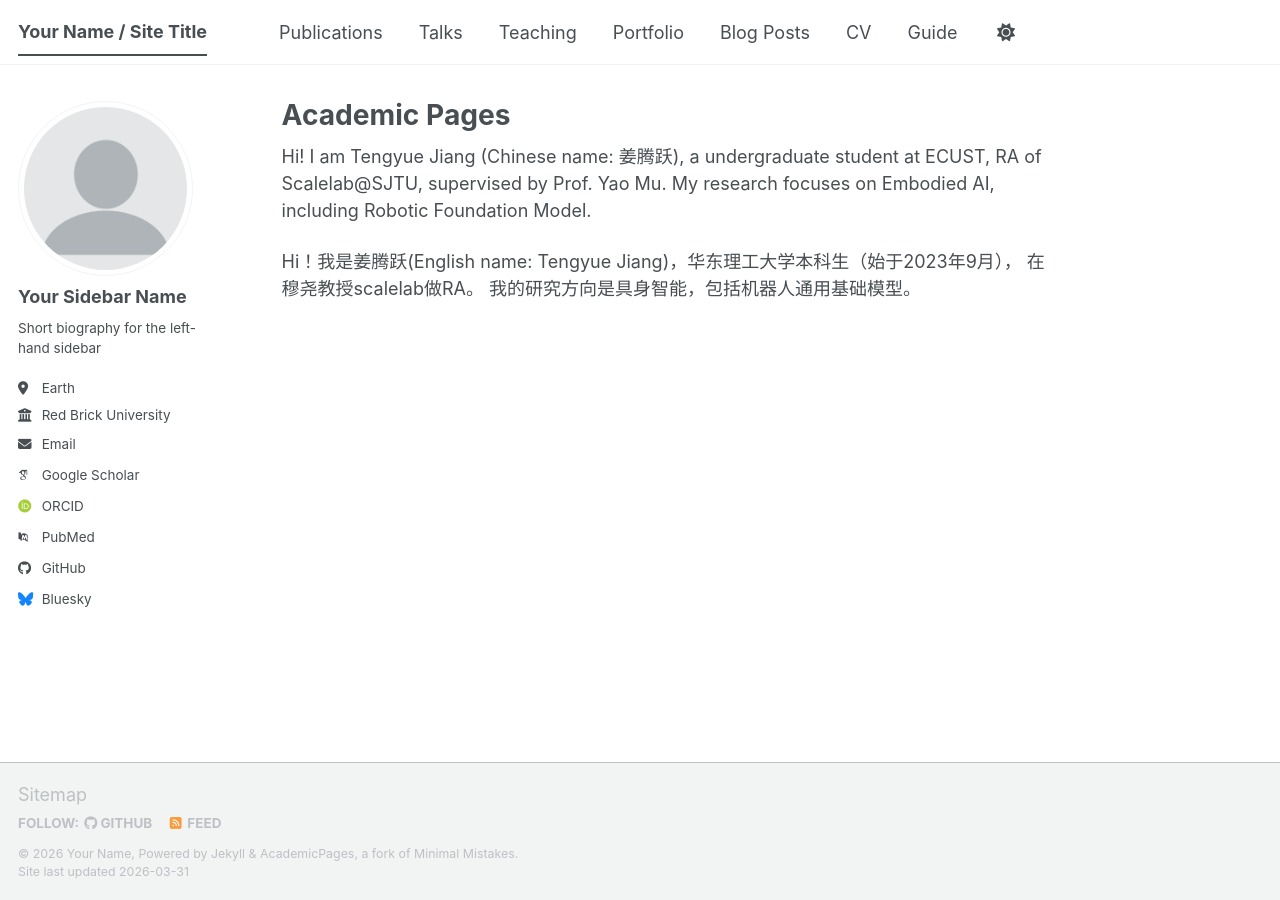
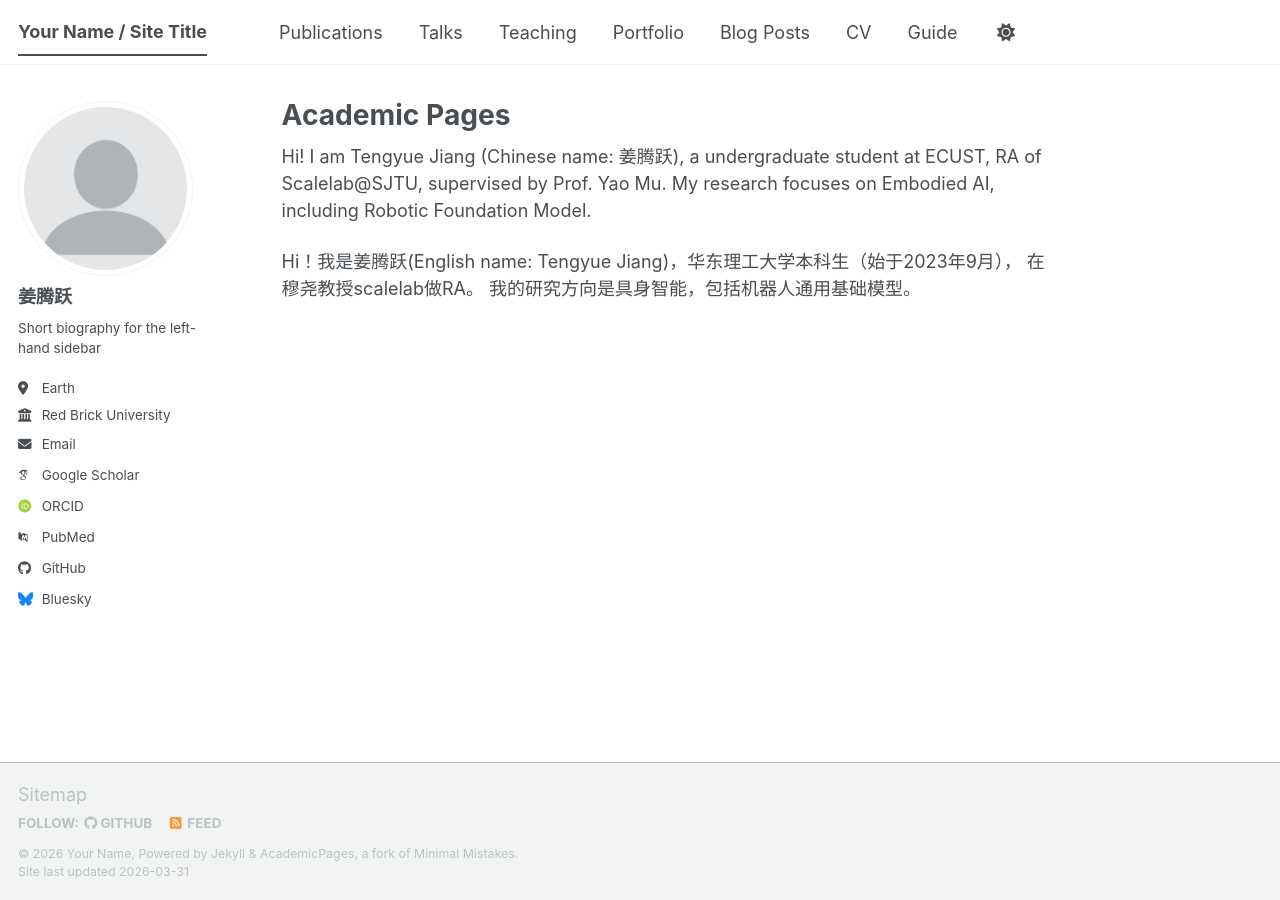
Before and after one commit to TengyueJiang/Homepage, a Jekyll site: the page built from _pages/about.md, in a window 1280 px wide. Built offline with Jekyll 4.4.1, drawn with Linux system fonts in a browser that asks for light colours; some web fonts are replaced; a script bundle is joined from its source files by our own code; library files that are not in the unit come from our copies.

Commit message:
Update author information in _config.yml

```diff
--- a/_config.yml
+++ b/_config.yml
@@ -24,13 +24,13 @@
 author:
   # Biographic information
   avatar           : "profile.png"
-  name             : "Your Sidebar Name"
+  name             : "姜腾跃"
   pronouns         : # example: "she/her"
   bio              : "Short biography for the left-hand sidebar"
   location         : "Earth"
   employer         : "Red Brick University"
   uri              : # URL
-  email            : "none@example.org"
+  email            : "jiangtengyue66@gmail.com"
 
   # Academic websites
   academia         : # URL
```
